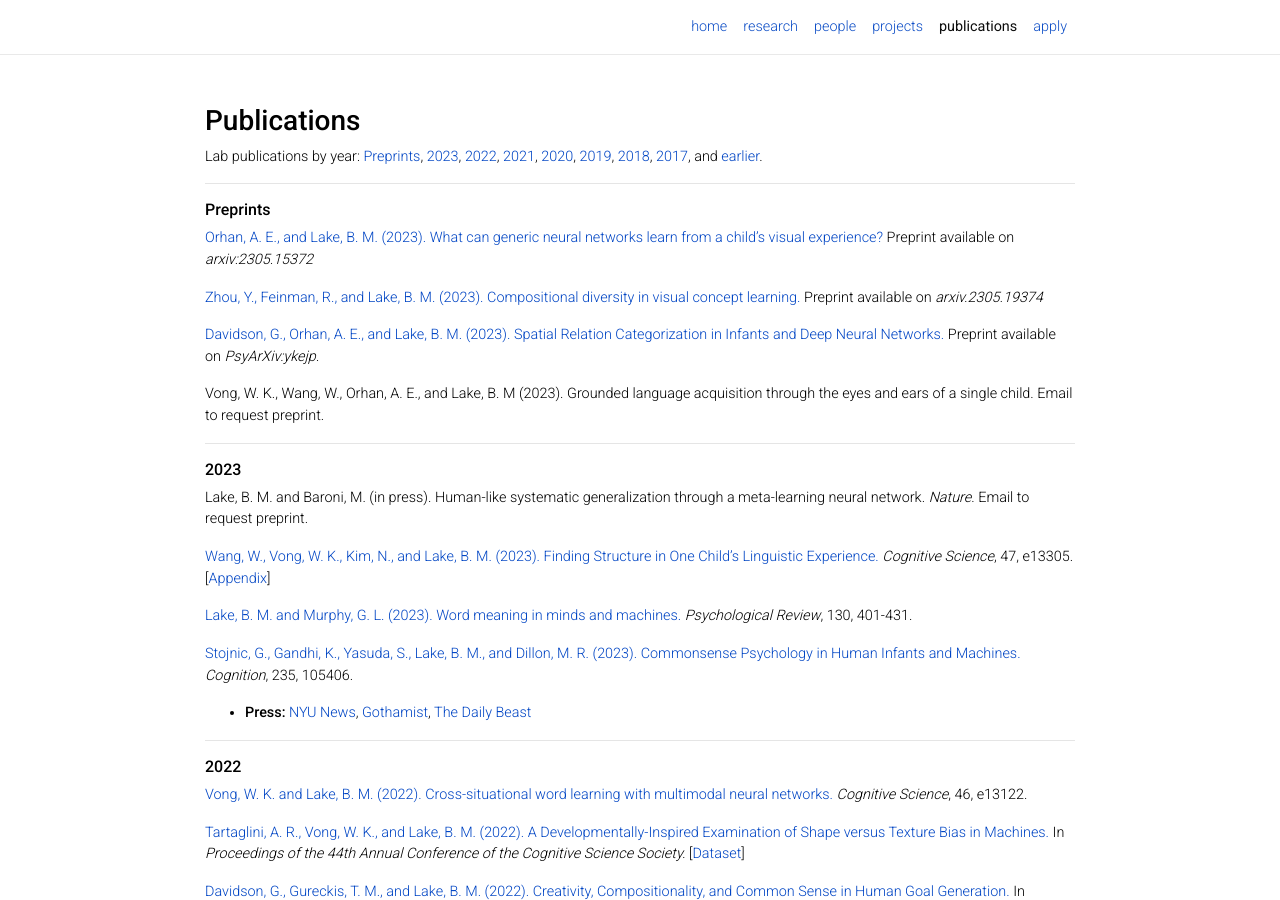
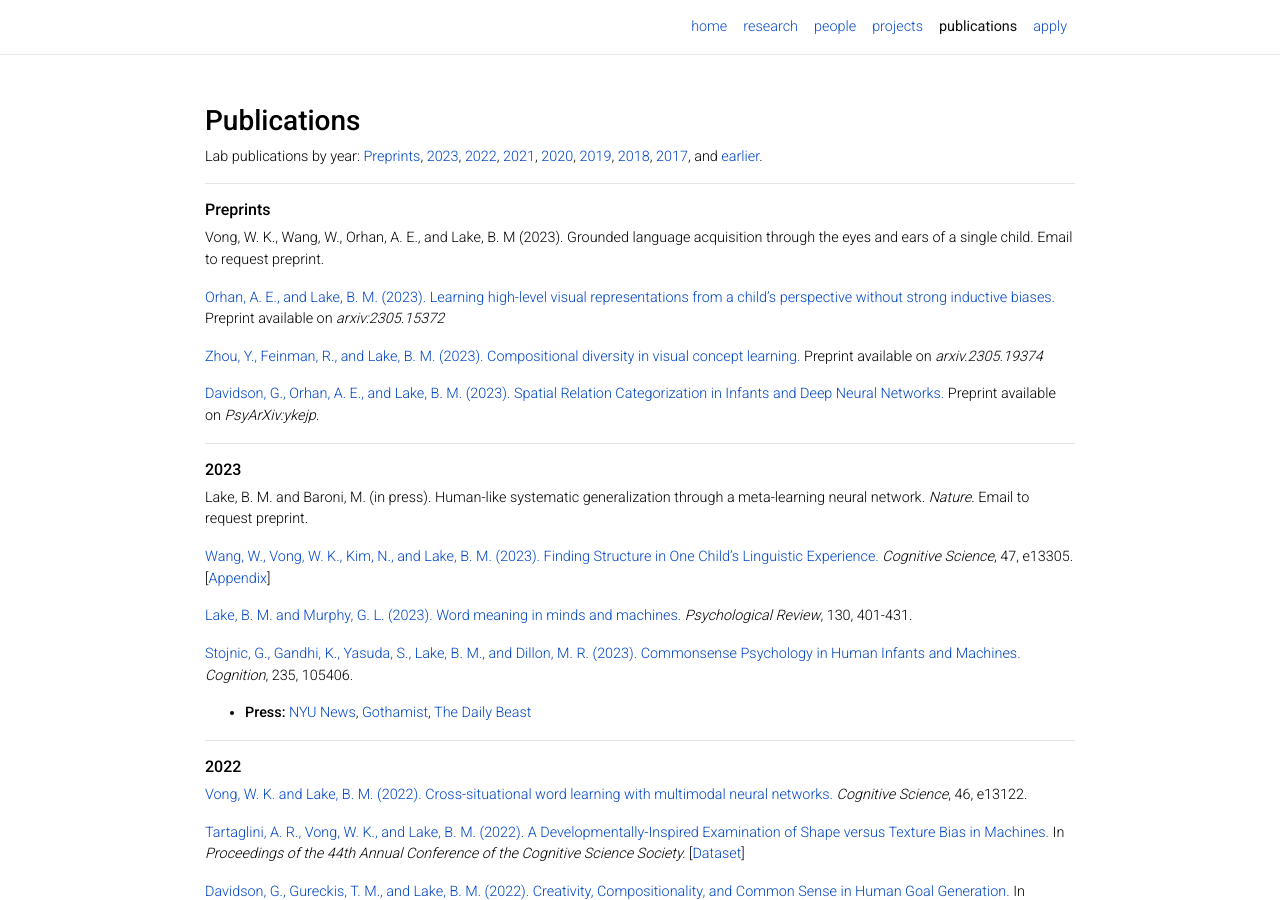
Before and after one commit to lake-lab/lake-lab.github.io, a Jekyll site: the page built from _pages/publications.md, in a window 1280 px wide and 900 px high. Built offline with Jekyll 4.4.1, drawn with Linux system fonts in a browser that asks for light colours; nearby versions of some CDN libraries; comment, search, counter and statistics services are not loaded; a style sheet for code colours, icons or effects is not loaded.

Commit message:
changed title

```diff
--- a/_pages/publications.md
+++ b/_pages/publications.md
@@ -12,13 +12,13 @@ Lab publications by year: [Preprints](#preprints), [2023](#2023), [2022](#2022),
 ---
 ###### __Preprints__
 
-<a href="https://cims.nyu.edu/~brenden/papers/2305.15372.pdf"> Orhan, A. E., and Lake, B. M. (2023). What can generic neural networks learn from a child's visual experience?</a> Preprint available on <em>arxiv:2305.15372</em>
+Vong, W. K., Wang, W., Orhan, A. E., and Lake, B. M (2023). Grounded language acquisition through the eyes and ears of a single child. Email to request preprint.
+
+<a href="https://cims.nyu.edu/~brenden/papers/2305.15372.pdf"> Orhan, A. E., and Lake, B. M. (2023). Learning high-level visual representations from a child's perspective without strong inductive biases.</a> Preprint available on <em>arxiv:2305.15372</em>
 
 <a href="https://cims.nyu.edu/~brenden/papers/2305.19374.pdf"> Zhou, Y., Feinman, R., and Lake, B. M. (2023). Compositional diversity in visual concept learning.</a> Preprint available on <em>arxiv.2305.19374</em>
 
 <a href="https://cims.nyu.edu/~brenden/papers/DavidsonEtAlPreprint.pdf"> Davidson, G., Orhan, A. E., and Lake, B. M. (2023). Spatial Relation Categorization in Infants and Deep Neural Networks.</a> Preprint available on <em>PsyArXiv:ykejp.</em>
-
-Vong, W. K., Wang, W., Orhan, A. E., and Lake, B. M (2023). Grounded language acquisition through the eyes and ears of a single child. Email to request preprint.
 
 ---
 ###### __2023__
```
